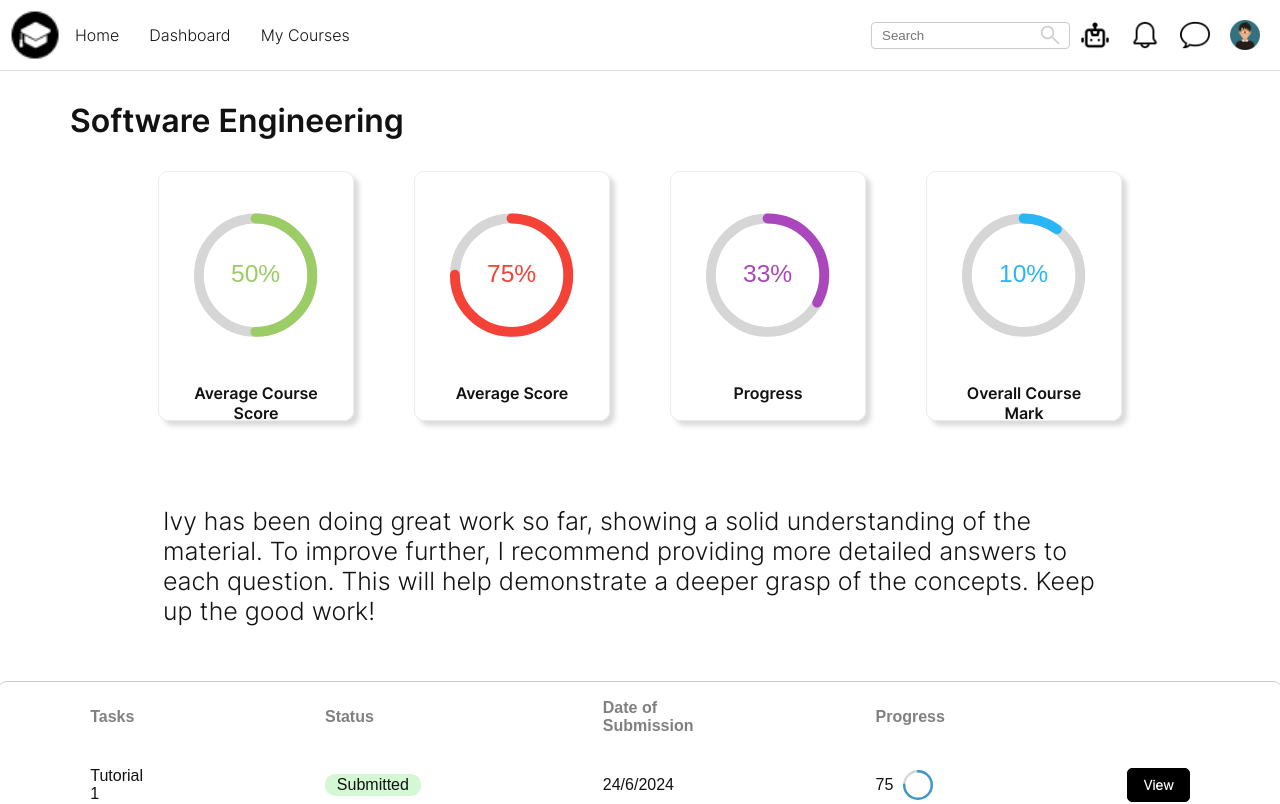
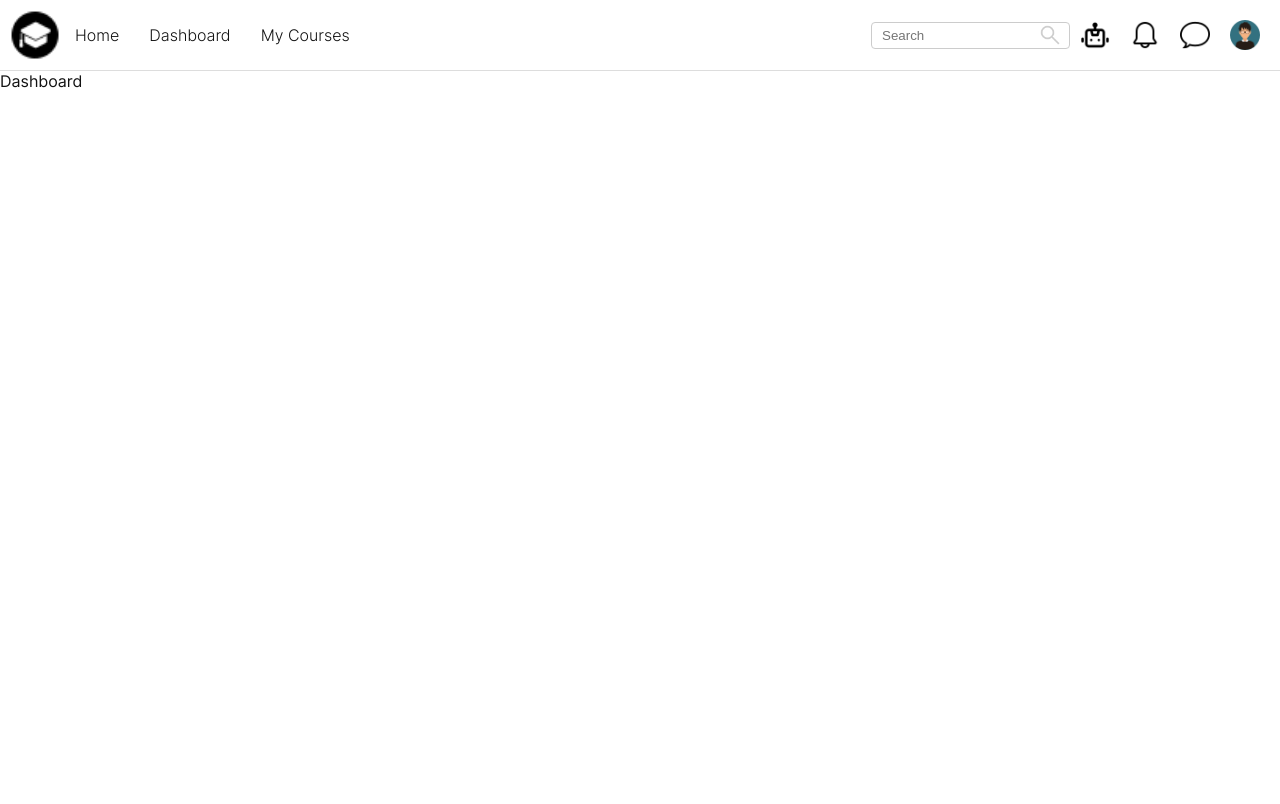
Before and after one commit to ICAS03/uni-portal, a React (Vite) app: page / in a window 1280 px wide. Shown: the top 804 px of the page. Built offline with nearby package versions, Linux system fonts and the light colour scheme.

Commit message:
Update App.jsx

```diff
--- a/src/App.jsx
+++ b/src/App.jsx
@@ -12,9 +12,10 @@
   return (
     <Router>
       <Routes>
-        <Route path='/' element={<ModuleStat></ModuleStat>}></Route>
+        <Route path='/' element={<Dashboard/>}></Route>
         <Route path='/dashboard' element={<Dashboard></Dashboard>}></Route>
         <Route path='/mycourses' element={<MyCourses></MyCourses>}></Route>
+        <Route path='/modulestat' element={<ModuleStat/>}></Route>
       </Routes>
     </Router>
   )
```
